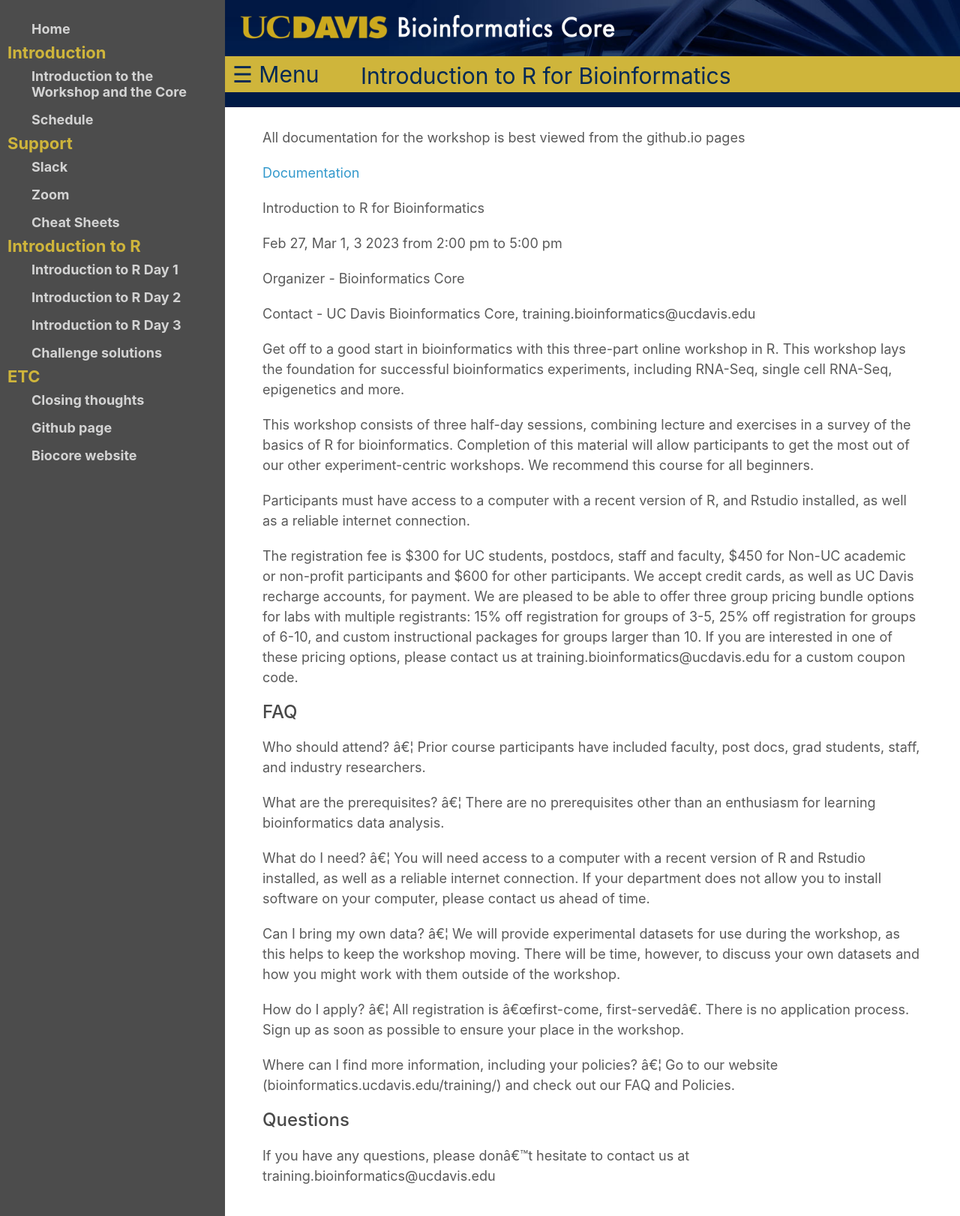
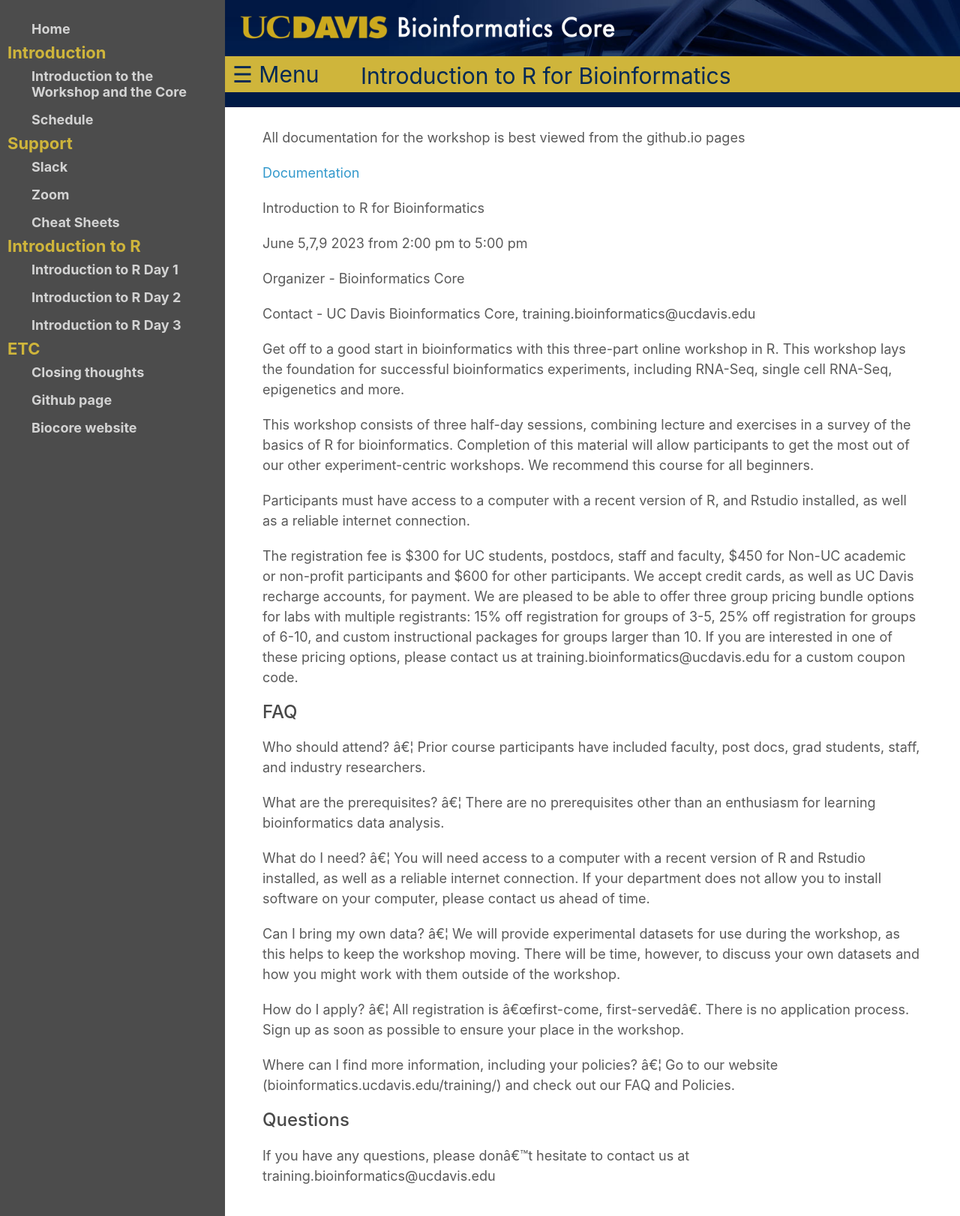
Before and after one commit to ucdavis-bioinformatics-training/2023-June-Introduction-to-R-for-Bioinformatics, a Jekyll site: the page built from index.md, in a window 1280 px wide. Shown: the whole page at 75% size. Built offline with Jekyll 4.4.1, drawn with Linux system fonts in a browser that asks for light colours; part of the change alters nothing that is shown.

Commit message:
initial commit

```diff
--- a/_config.yml
+++ b/_config.yml
@@ -28,13 +28,13 @@ navigation:
   - title: Introduction to R Day 3
     url: R/Intro2R_day3
 
-  - title: Challenge solutions
-    url: R/challenge_solutions
+  # - title: Challenge solutions
+  #   url: R/challenge_solutions
 
   - heading: ETC
   - title: Closing thoughts
     url: base/closing
   - title: Github page
-    url: https://github.com/ucdavis-bioinformatics-training/2023-February-Introduction-to-R-for-Bioinformatics
+    url: https://github.com/ucdavis-bioinformatics-training/2023-June-Introduction-to-R-for-Bioinformatics
   - title: Biocore website
     url: http://bioinformatics.ucdavis.edu
```
Also changed, not shown: README.md.
